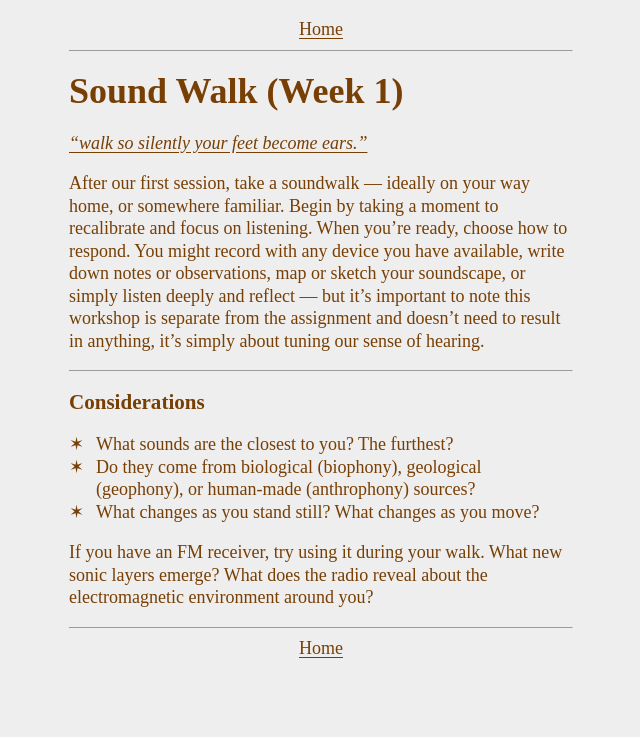
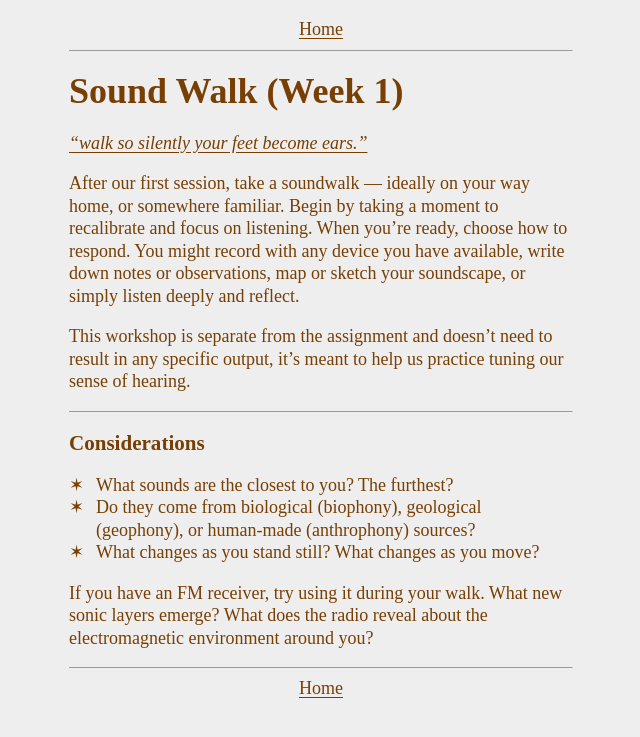
Before and after one commit to bryantwells/rr25, a Jekyll site: the page built from _pages/sound-walk.md, in a window 1280 px wide. Shown: the top 737 px of the page, without its empty margins (319-959 px from the left). Built offline with Jekyll 4.4.1, drawn with Linux system fonts in a browser that asks for light colours.

Commit message:
Update sound-walk.md

```diff
--- a/_pages/sound-walk.md
+++ b/_pages/sound-walk.md
@@ -7,7 +7,9 @@
 
 <em>[“walk so silently your feet become ears.”](https://www.are.na/block/35413619)</em>
 
-After our first session, take a soundwalk — ideally on your way home, or somewhere familiar. Begin by taking a moment to recalibrate and focus on listening. When you’re ready, choose how to respond. You might record with any device you have available, write down notes or observations, map or sketch your soundscape, or simply listen deeply and reflect — but it’s important to note this workshop is separate from the assignment and doesn’t need to result in anything, it’s simply about tuning our sense of hearing.
+After our first session, take a soundwalk — ideally on your way home, or somewhere familiar. Begin by taking a moment to recalibrate and focus on listening. When you’re ready, choose how to respond. You might record with any device you have available, write down notes or observations, map or sketch your soundscape, or simply listen deeply and reflect.
+
+This workshop is separate from the assignment and doesn’t need to result in any specific output, it’s meant to help us practice tuning our sense of hearing.
 
 ---
 
```
